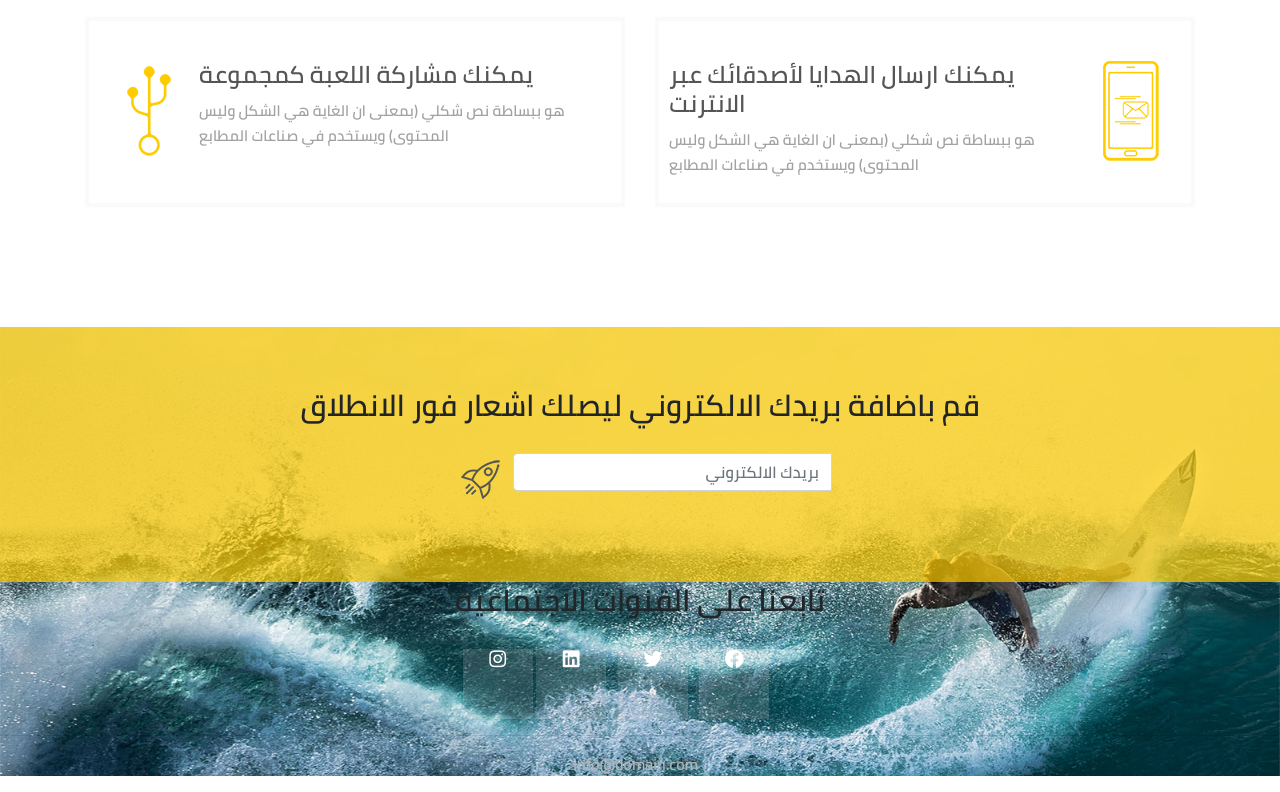
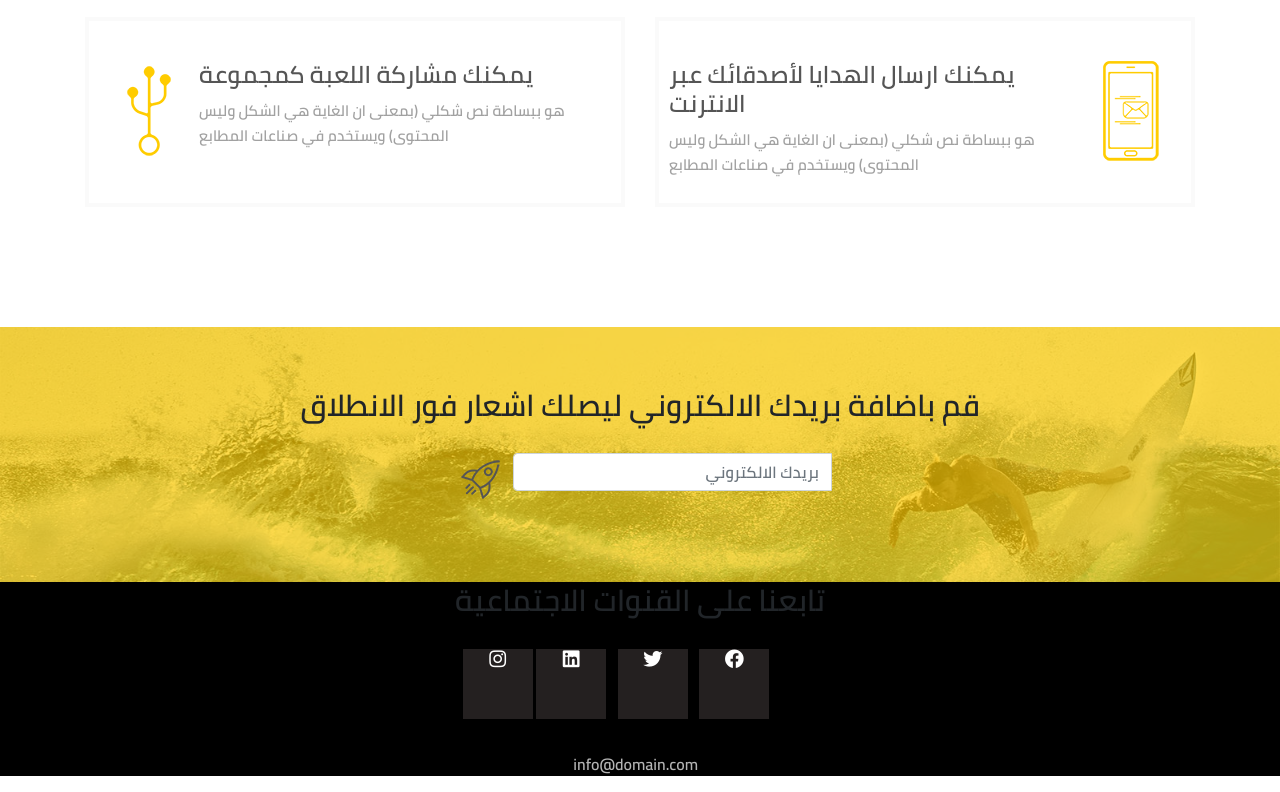
Before and after one commit to lubnaabbas-ai/landingpage, a plain HTML site: page index.html in a window 1280 px wide. Shown: the part 1524-2316 px from the top of the page. Drawn offline with Linux system fonts and the light colour scheme.

Commit message:
my changes

```diff
--- a/css/style.css
+++ b/css/style.css
@@ -131,7 +131,7 @@ section.features div[class*="col-"]:nth-child(even) {
     text-align: left;
 }
 
-footer {
+footer .top-footer{
     background-image: url(../images/footer-bg.jpg);
     background-size: cover;
     background-position: center center;
@@ -145,6 +145,9 @@ footer .top-footer .overlay {
 footer .top-footer .overlay h3 {
     font-size: 30px;
     margin-bottom: 30px;
+}
+footer .contact{
+    background-color: #000;
 }
 
 footer.contact .overlay {
```
Also changed, not shown: index.html (+1 -1 lines).
